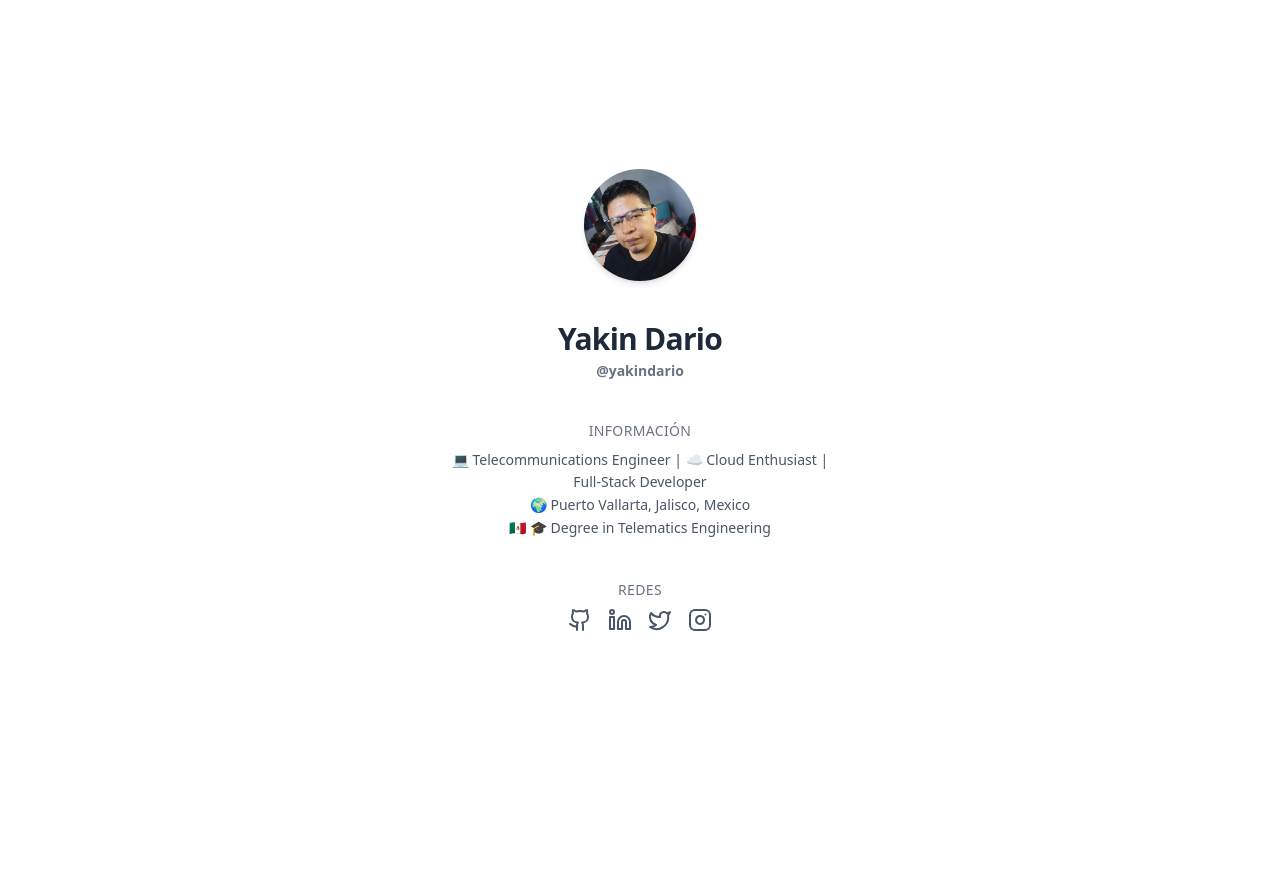
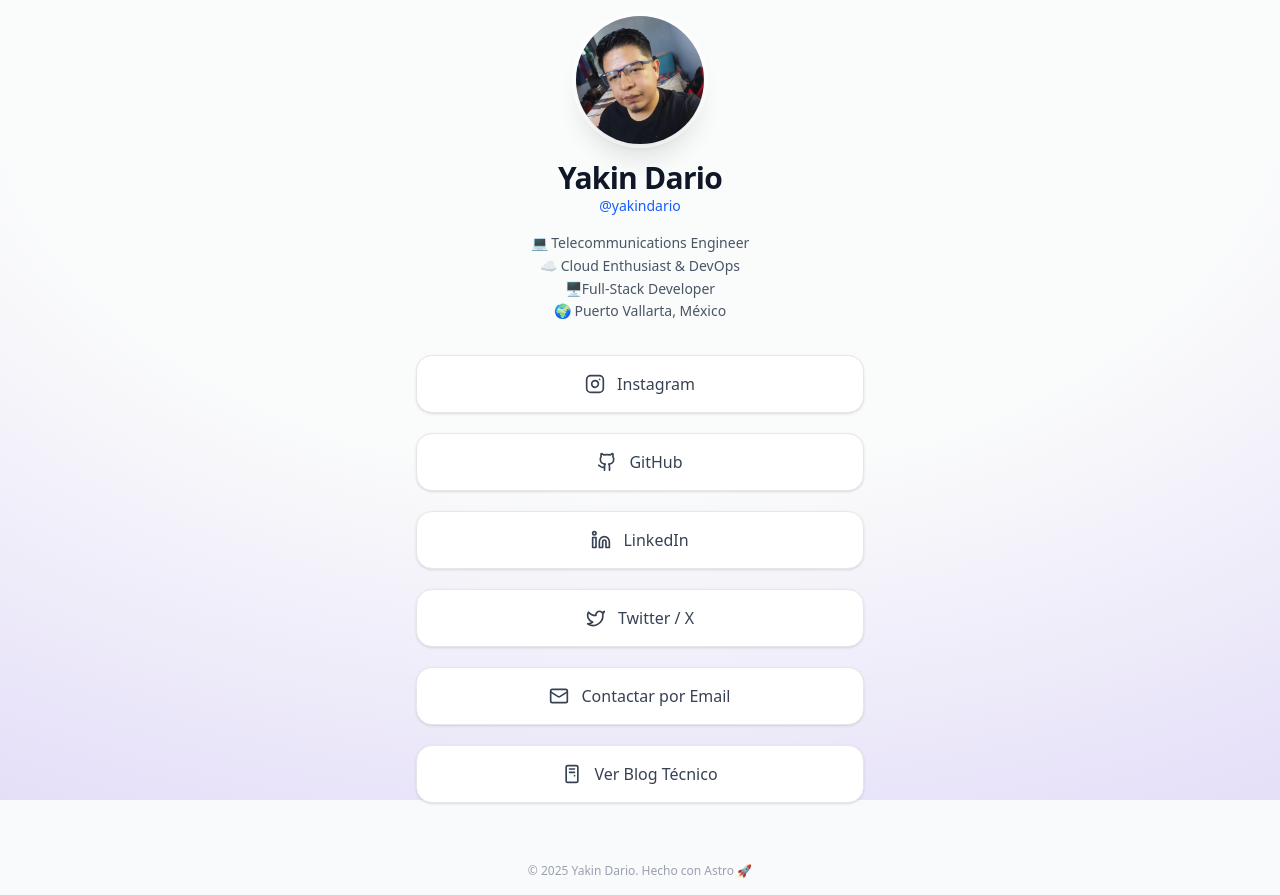
Before and after one commit to yakindario/mi-paginaweb, an Astro site: page / in a window 1280 px wide. Before the commit the page ends 800 px from the top, so only its background shows below. Built offline with nearby package versions, Linux system fonts and the light colour scheme; Astro itself is replaced by a stand-in of ours.

Commit message:
fix: Update Links

```diff
--- a/package.json
+++ b/package.json
@@ -11,7 +11,7 @@
   },
   "dependencies": {
     "@astrojs/react": "^4.2.3",
-    "@astrojs/sitemap": "^3.3.0",
+    "@astrojs/sitemap": "^3.6.0",
     "@tailwindcss/vite": "^4.1.3",
     "@types/react": "^19.1.0",
     "@types/react-dom": "^19.1.2",
--- /dev/null
+++ b/src/components/LinkButton.astro
@@ -0,0 +1,28 @@
+---
+interface Props {
+  href: string;
+  title: string;
+  Icon?: any;
+}
+
+const { href, title, Icon } = Astro.props;
+
+// Lógica inteligente:
+// Si empieza con '/', es interno (se abre en la misma pestaña).
+// Si no, es externo (se abre en pestaña nueva).
+const isInternal = href.startsWith('/');
+const target = isInternal ? '_self' : '_blank';
+const rel = isInternal ? undefined : 'noopener noreferrer';
+---
+
+<a
+  href={href}
+  target={target}
+  rel={rel}
+  class="group relative flex items-center justify-center w-full px-6 py-4 mb-3 overflow-hidden bg-white border border-gray-200 rounded-2xl shadow-sm transition-all duration-300 hover:shadow-md hover:border-gray-300 hover:-translate-y-0.5"
+>
+  <span class="flex items-center gap-3 text-gray-700 font-medium group-hover:text-black">
+    {Icon && <Icon className="w-5 h-5 transition-transform duration-300 group-hover:scale-110" />}
+    {title}
+  </span>
+</a>
--- a/src/components/SocialIcons.jsx
+++ b/src/components/SocialIcons.jsx
@@ -1,42 +1,23 @@
-import { Github,Linkedin,Twitter, Instagram} from "lucide-react";
-
+import { Github, Linkedin, Twitter, Instagram } from "lucide-react";
 
 export default function SocialIcons() {
+    // Clases comunes para limpiar el código
+    const iconClass = "text-gray-500 hover:text-gray-900 hover:scale-110 transition-all duration-200";
+
     return (
-        <div className="flex justify-center gap-4">
-			<a
-				href="https://github.com/yakindario"
-				target="_blank"
-				rel="noopener noreferrer"
-				className="text-gray-600 hover:text-black transition"
-			>
+        <div className="flex justify-center gap-6">
+            <a href="https://github.com/yakindario" target="_blank" rel="noopener noreferrer" aria-label="GitHub" className={iconClass}>
                 <Github size={24} />
             </a>
-			<a
-				href="https://www.linkedin.com/in/yakindario/"
-				target="_blank"
-				rel="noopener noreferrer"
-				className="text-gray-600 hover:text-blue-700 transition"
-			>
+            <a href="https://www.linkedin.com/in/yakindario/" target="_blank" rel="noopener noreferrer" aria-label="LinkedIn" className={`text-gray-500 hover:text-[#0077b5] hover:scale-110 transition-all duration-200`}>
                 <Linkedin size={24} />
             </a>
-			<a
-				href="https://x.com/yakindario"
-				target="_blank"
-				rel="noopener noreferrer"
-				className="text-gray-600 hover:text-blue-500 transition"
-			>
+            <a href="https://x.com/yakindario" target="_blank" rel="noopener noreferrer" aria-label="Twitter X" className={`text-gray-500 hover:text-black hover:scale-110 transition-all duration-200`}>
                 <Twitter size={24} />
             </a>
-            <a
-                href="https://www.instagram.com/yakindario/"
-                target="_blank"
-                rel="noopener noreferrer"
-                className="text-gray-600 hover:text-pink-500 transition"
-            >
+            <a href="https://www.instagram.com/yakindario/" target="_blank" rel="noopener noreferrer" aria-label="Instagram" className={`text-gray-500 hover:text-[#E1306C] hover:scale-110 transition-all duration-200`}>
                 <Instagram size={24} />
             </a>
-
         </div>
     );
 }
--- a/src/layouts/Layout.astro
+++ b/src/layouts/Layout.astro
@@ -1,128 +1,68 @@
 ---
-import SocialIcons from "../components/SocialIcons.jsx";
 import "../styles/global.css";
+
+interface Props {
+	title: string;
+	description?: string;
+}
+
+const {
+	title,
+	description = "Sitio web oficial de Yakin Dario, ingeniero en telecomunicaciones, desarrollador web y entusiasta de la nube."
+} = Astro.props;
 ---
 
 <!doctype html>
-<html lang="en">
+<html lang="es">
 	<head>
 		<meta charset="UTF-8" />
 		<meta name="viewport" content="width=device-width, initial-scale=1.0" />
-		<title>Yakin Dario - Cloud Engineer DevOps - Desarrollador web</title>
-		<meta
-			name="description"
-			content="Sitio web oficial de Yakin Dario, ingeniero en telecomunicaciones, desarrollador web y entusiasta de la nube, basado en Puerto Vallarta, México."
-		/>
+		<link rel="icon" type="image/svg+xml" href="/favicon.svg" />
+		<title>{title}</title>
+		<meta name="description" content={description} />
 		<meta name="author" content="Yakin Dario" />
-		<meta
-			name="keywords"
-			content="Yakin Dario, Yakin, desarrollador, desarrollador web, ingeniero, Puerto Vallarta, cloud, programador, portafolio"
-		/>
-		<meta name="robots" content="index, follow" />
+		<meta name="keywords" content="Yakin Dario, DevOps, Cloud Engineer, Puerto Vallarta" />
 
-		<!-- OG para redes sociales -->
-		<meta
-			property="og:title"
-			content="Yakin Dario - Developer & Engineer"
-		/>
-		<meta
-			property="og:description"
-			content="Conoce a Yakin Dario, ingeniero en telecomunicaciones y desarrollador web."
-		/>
-		<meta name="author" content="Yakin Dario" />
-		<meta
-			name="keywords"
-			content="Yakin Dario, Yakin, yakindario, desarrollador, portafolio, ingeniero, cloud, web developer, Puerto Vallarta"
-		/>
-		<meta name="robots" content="index, follow" />
+		<meta property="og:type" content="website" />
+		<meta property="og:url" content="https://tusitio.com/" />
+		<meta property="og:title" content={title} />
+		<meta property="og:description" content={description} />
 		<meta property="og:image" content="/yakindario1.jpeg" />
-		<meta property="og:url" content="https://tusitio.com" />
-		<meta property="og:type" content="website" />
 
-		<!-- Twitter Card -->
-		<meta name="twitter:card" content="summary_large_image" />
-		<meta
-			name="twitter:title"
-			content="Yakin Dario - Developer & Engineer"
-		/>
-		<meta
-			name="twitter:description"
-			content="Portafolio de Yakin Dario, desarrollador web y apasionado por la tecnología."
-		/>
-		<meta name="twitter:image" content="/yakindario1.jpeg" />
+		<meta property="twitter:card" content="summary_large_image" />
+		<meta property="twitter:url" content="https://tusitio.com/" />
+		<meta property="twitter:title" content={title} />
+		<meta property="twitter:description" content={description} />
+		<meta property="twitter:image" content="/yakindario1.jpeg" />
+		<script type="application/ld+json">
+			{
+				"@context": "https://schema.org",
+				"@type": "Person",
+				"name": "Yakin Dario",
+				"url": "https://yakindario.com",
+				"image": "https://yakindario.com/yakindario.jpeg",
+				"jobTitle": "Cloud Engineer DevOps & Desarrollador Web",
+				"description": "Ingeniero en telecomunicaciones, desarrollador web y entusiasta de la nube, en Puerto Vallarta.",
+				"address": {
+				"@type": "PostalAddress",
+				"addressLocality": "Puerto Vallarta",
+				"addressRegion": "Jalisco",
+				"addressCountry": "MX"
+				},
+				"sameAs": [
+				"https://www.linkedin.com/in/yakindario/",
+				"https://github.com/yakindario",
+				"https://x.com/yakindario",
+				"https://www.instagram.com/yakindario/"
+				"https://yakindario.me"
+				]
+			}
+		</script>
+	</head>
+	<body class="bg-gray-50 text-gray-800 font-sans">
+		<div class="fixed inset-0 -z-10 h-full w-full bg-white [background:radial-gradient(125%_125%_at_50%_10%,#fff_40%,#63e_100%)] opacity-20"></div>
 
-		<link rel="canonical" href="https://tusitio.com" />
-	</head>
-	<body
-		class="h-screen w-screen bg-white text-gray-800 font-sans flex items-center justify-center"
-	>
-		<main class="w-full max-w-md text-center p-8 space-y-10">
-			<!-- Foto -->
-			<div
-				class="relative w-28 h-28 mx-auto rounded-full overflow-hidden shadow-md group"
-			>
-				<!-- Imagen principal -->
-				<img
-					src="/yakindario.jpeg"
-					alt="Yakin Dario"
-					class="absolute inset-0 w-full h-full object-cover transition-opacity duration-300 group-hover:opacity-0"
-				/>
-				<!-- Imagen al hacer hover -->
-				<img
-					src="/yakindario1.jpeg"
-					alt="Yakin Dario 8-bits"
-					class="absolute inset-0 w-full h-full object-cover opacity-0 transition-opacity duration-300 group-hover:opacity-100"
-				/>
-			</div>
-
-			<!-- Nombre -->
-			<div>
-				<h1 class="text-3xl font-semibold tracking-tight">
-					Yakin Dario
-				</h1>
-				<p class="text-sm font-semibold text-gray-500 mt-1">
-					@yakindario
-				</p>
-			</div>
-
-			<!-- Info -->
-			<section>
-				<h2 class="text-sm uppercase tracking-wide text-gray-500 mb-2">
-					Información
-				</h2>
-				<p class="text-gray-600 text-sm leading-relaxed">
-					💻 Telecommunications Engineer | ☁️ Cloud Enthusiast |
-					Full-Stack Developer <br />
-					🌍 Puerto Vallarta, Jalisco, Mexico
-					<br />
-					🇲🇽 🎓 Degree in Telematics Engineering
-				</p>
-			</section>
-
-			<!-- Redes -->
-			<section>
-				<h2 class="text-sm uppercase tracking-wide text-gray-500 mb-2">
-					Redes
-				</h2>
-				<SocialIcons />
-			</section>
-
-			<!-- Futuro actualizacion -->
-			<!-- <section
-				class="flex justify-center gap-8 text-sm font-medium text-blue-600"
-			>
-				<a href="#" class="hover:underline">Proyectos</a>
-				<a href="#" class="hover:underline">CV</a>
-			</section> -->
-		</main>
+		<main class="min-h-screen flex items-center justify-center p-4">
+			<slot /> </main>
 	</body>
 </html>
-
-<style>
-	html,
-	body {
-		margin: 0;
-		width: 100%;
-		height: 100%;
-	}
-</style>
--- a/src/pages/index.astro
+++ b/src/pages/index.astro
@@ -1,11 +1,117 @@
 ---
-import Welcome from '../components/Welcome.astro';
 import Layout from '../layouts/Layout.astro';
+import LinkButton from '../components/LinkButton.astro';
 
-// Welcome to Astro! Wondering what to do next? Check out the Astro documentation at https://docs.astro.build
-// Don't want to use any of this? Delete everything in this file, the `assets`, `components`, and `layouts` directories, and start fresh.
+// 1. Importamos los iconos
+import {
+    Github,
+    Linkedin,
+    Twitter,
+    Instagram,
+    Mail,
+    FileText,
+    PcCase
+} from 'lucide-react';
+
+// 2. Lista de links con los COMPONENTES de iconos
+const links = [
+    {
+        title: "Instagram",
+        href: "https://www.instagram.com/yakindario/",
+        Icon: Instagram
+    },
+    {
+        title: "GitHub",
+        href: "https://github.com/yakindario",
+        Icon: Github
+    },
+    {
+        title: "LinkedIn",
+        href: "https://www.linkedin.com/in/yakindario/",
+        Icon: Linkedin
+    },
+    {
+        title: "Twitter / X",
+        href: "https://x.com/yakindario",
+        Icon: Twitter
+    },
+	    {
+        title: "Contactar por Email",
+        href: "yakindario@gmail.com",
+        Icon: Mail
+    },
+    {
+        title: "Ver Blog Técnico",
+        href: "https://yakindario.me",
+        Icon: PcCase
+    },
+    /*{
+        title: "Descargar CV",
+        href: "/cv.pdf",
+        Icon: FileText
+    },*/
+];
 ---
 
-<Layout>
-	<Welcome />
+<Layout title="Yakin Dario | Links">
+    <div class="w-full max-w-md mx-auto animate-fadeIn">
+
+        <div class="text-center mb-8">
+            <div class="relative w-32 h-32 mx-auto mb-4 rounded-full overflow-hidden shadow-xl ring-4 ring-white/50 group cursor-pointer">
+                <img
+                    src="/yakindario.jpeg"
+                    alt="Yakin Dario"
+                    class="absolute inset-0 w-full h-full object-cover transition-opacity duration-300 group-hover:opacity-0"
+                />
+                <img
+                    src="/yakindario1.jpeg"
+                    alt="Yakin Dario Pixel Art"
+                    class="absolute inset-0 w-full h-full object-cover opacity-0 transition-opacity duration-300 group-hover:opacity-100"
+                />
+            </div>
+
+            <h1 class="text-3xl font-bold tracking-tight text-gray-900">
+                Yakin Dario
+            </h1>
+            <p class="text-sm font-medium text-blue-600 mb-4">
+                @yakindario
+            </p>
+
+            <p class="text-gray-600 text-sm leading-relaxed max-w-xs mx-auto mb-6">
+                💻 Telecommunications Engineer <br/>
+                ☁️ Cloud Enthusiast & DevOps <br/>
+				 🖥️Full-Stack Developer <br/>
+                🌍 Puerto Vallarta, México
+            </p>
+        </div>
+
+        <section class="flex flex-col gap-2">
+            {links.map((link) => (
+                /* NOTA: Aquí es donde estaba el detalle.
+                   Usamos Icon={link.Icon} (Con mayúscula)
+                   para pasar el componente correctamente.
+                */
+                <LinkButton
+                    href={link.href}
+                    title={link.title}
+                    Icon={link.Icon}
+                />
+            ))}
+        </section>
+
+        <footer class="mt-12 text-center text-xs text-gray-400">
+            <p>© {new Date().getFullYear()} Yakin Dario. Hecho con Astro 🚀</p>
+        </footer>
+
+    </div>
 </Layout>
+
+<style>
+    .animate-fadeIn {
+        animation: fadeIn 0.8s ease-out;
+    }
+    @keyframes fadeIn {
+        from { opacity: 0; transform: translateY(20px); }
+        to { opacity: 1; transform: translateY(0); }
+    }
+</style>
```
Also changed, not shown: 1 other file. Lines whose indentation alone changed are shown as unchanged.
